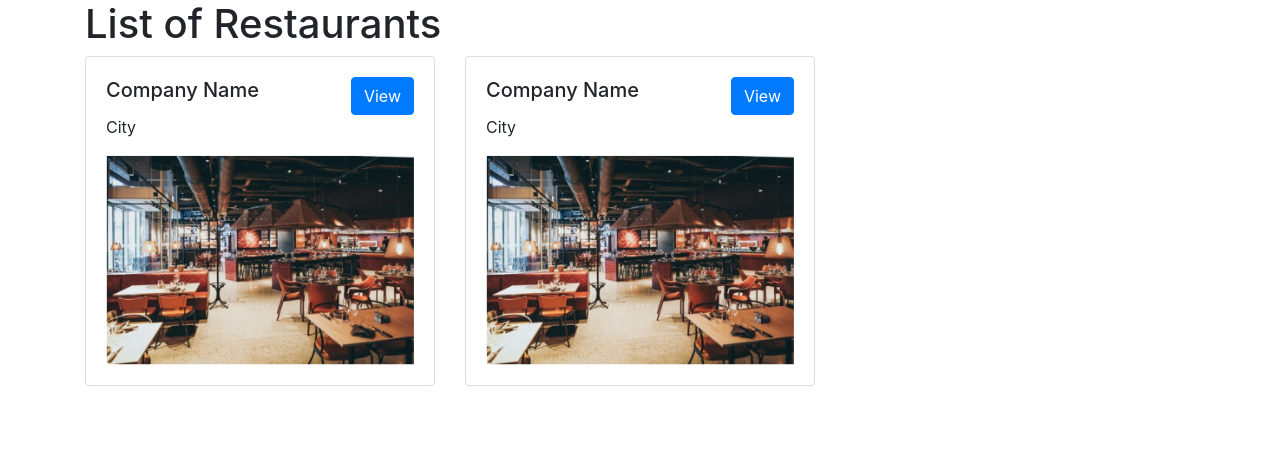
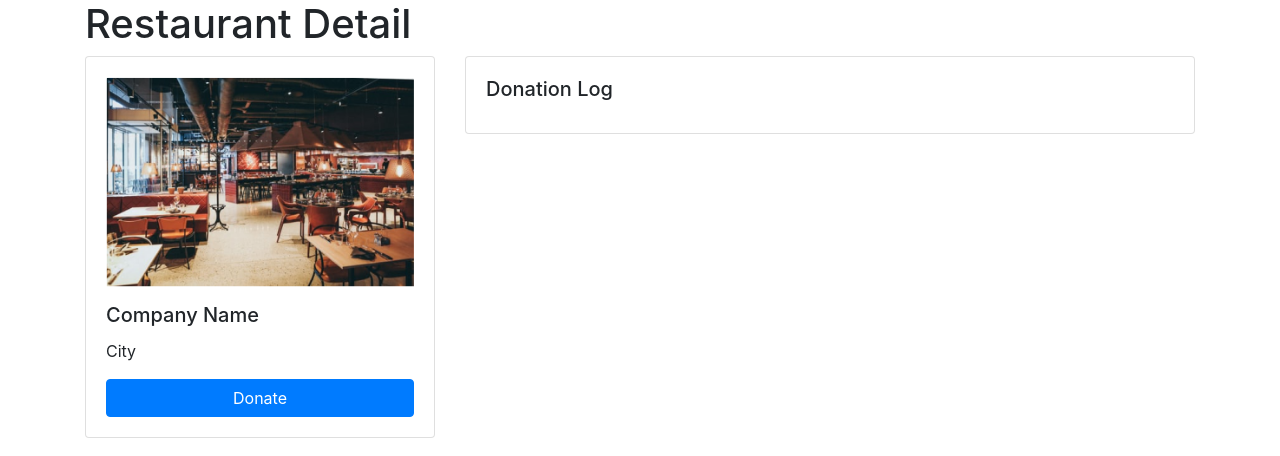
Before and after one commit to ff6k/Fund-The-Restaurants, a React (Create React App) app: page /restaurant in a window 1280 px wide. Shown: the top 456 px of the page. Built offline with nearby package versions, Linux system fonts and the light colour scheme.

Commit message:
add a restaurant detail page

```diff
--- a/src/App.js
+++ b/src/App.js
@@ -1,9 +1,10 @@
 import React, { Component } from 'react';
-import { BrowserRouter as Router, Route  } from 'react-router-dom';
+import { BrowserRouter as Router, Switch, Route  } from 'react-router-dom';
 import Web3 from 'web3';
 
 import './App.css';
 import Restaurants from './components/Restaurants';
+import Restaurant from './components/Restaurant';
 
 class App extends Component{
   async componentWillMount(){
@@ -27,9 +28,14 @@ class App extends Component{
   render(){
     return (
       <Router className="App">
-        <Route path="/">
-          <Restaurants />
-        </Route>
+        <Switch>
+          <Route path="/restaurant">
+            <Restaurant />
+          </Route>
+          <Route path="/">
+            <Restaurants />
+          </Route>
+        </Switch>
       </Router>
     );
   }
--- /dev/null
+++ b/src/components/Restaurant.js
@@ -0,0 +1,33 @@
+import React from 'react';
+
+function Restaurant(){
+  return(
+    <div className="container">
+      <h1>Restaurant Detail</h1>
+
+      <div className="row">
+        <div className="col-12 col-md-6 col-lg-4">
+          <div className="card">
+            <div className="card-body">
+              <img className="card-img-top mb-3" src="images/restaurant.png" alt="Card image cap" />
+              <h5 className="card-title">Company Name</h5>
+              <p>City</p>
+              <button className="btn btn-primary btn-block">Donate</button>
+            </div>
+          </div>
+        </div>
+
+        <div className="col-12 col-md-6 col-lg-8">
+          <div className="card">
+            <div className="card-body">
+              <h5 className="card-title">Donation Log</h5>
+            </div>
+          </div>
+        </div>
+      </div>
+
+    </div>
+  )
+}
+
+export default Restaurant;
--- a/src/components/Restaurants.js
+++ b/src/components/Restaurants.js
@@ -1,4 +1,5 @@
 import React from 'react';
+import { Link } from 'react-router-dom';
 
 function Restaurants(){
   return(
@@ -11,7 +12,7 @@ function Restaurants(){
             <div className="card-body">
               <div className="d-flex justify-content-between align-items-center">
                 <h5 className="card-title">Company Name</h5>
-                <button className="btn btn-primary">View</button>
+                <Link className="btn btn-primary" to="/restaurant">View</Link>
               </div>
               <p>City</p>
               <img className="card-img-top" src="images/restaurant.png" alt="Card image cap" />
```
